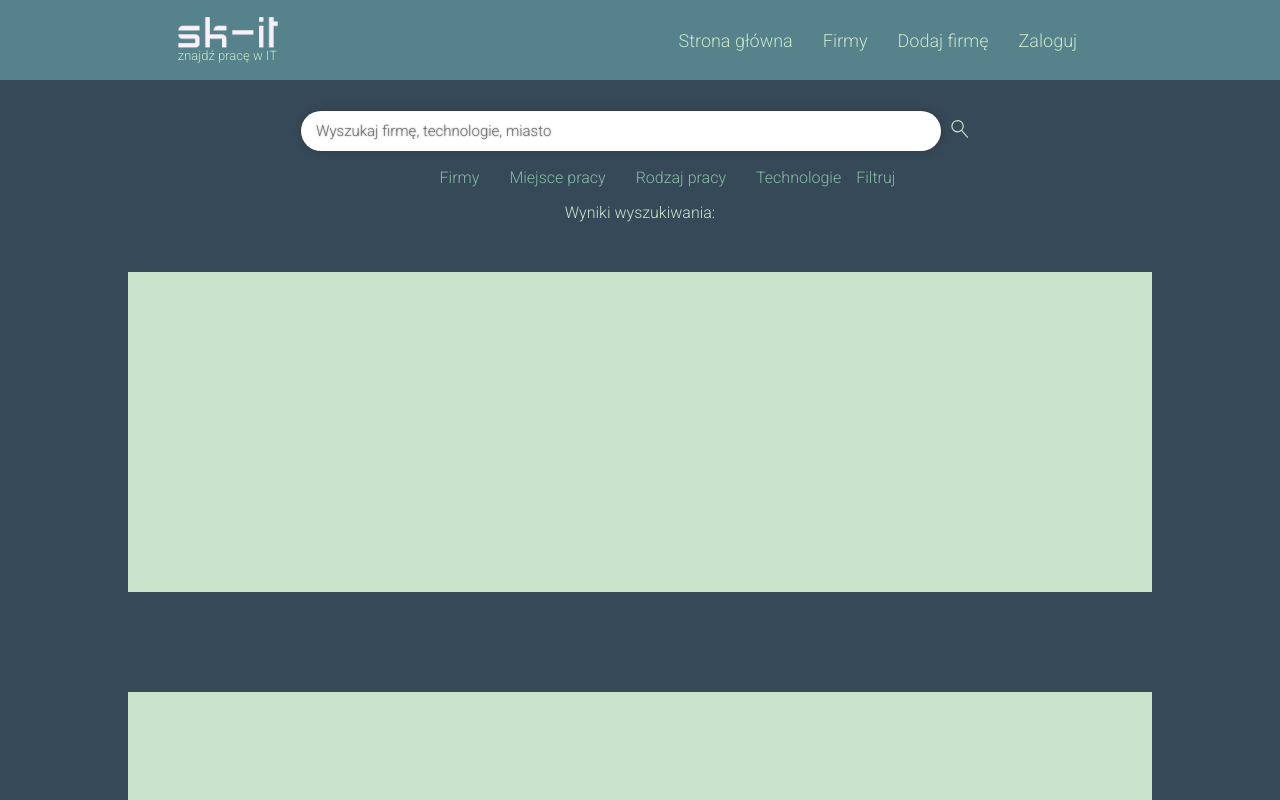
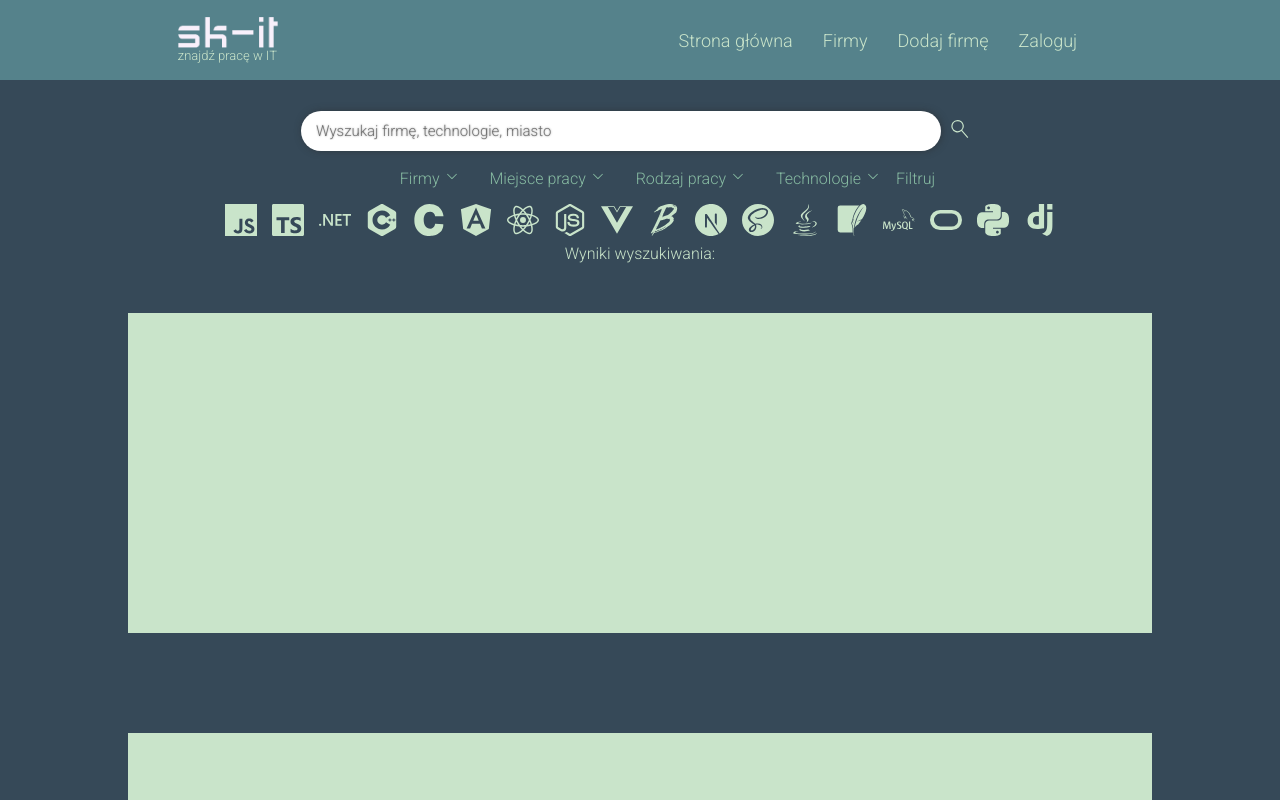
Before and after one commit to skni-kod/skitFrontend-old, a Next.js app: page /firmy in a window 1280 px wide. Shown: the top 800 px of the page. Built offline with nearby package versions, Linux system fonts and the light colour scheme.

Commit message:
filters part1

```diff
--- /dev/null
+++ b/components/indexComponents/filters.tsx
@@ -0,0 +1,143 @@
+import styles from "@/styles/pages.module/companies.module.scss";
+import { VscChevronDown } from "react-icons/vsc";
+import {
+  SiAngular,
+  SiBabel,
+  SiC,
+  SiCplusplus,
+  SiDjango,
+  SiDotnet,
+  SiJava,
+  SiJavascript,
+  SiMysql,
+  SiNextdotjs,
+  SiNodedotjs,
+  SiOracle,
+  SiPython,
+  SiReact,
+  SiSass,
+  SiSqlite,
+  SiTypescript,
+  SiVuedotjs,
+} from "react-icons/si";
+import { MdOnlinePrediction, MdWorkOutline } from "react-icons/md";
+import { useState } from "react";
+import { AnimatePresence, motion, MotionConfig } from "framer-motion";
+
+export default function Filters(this: any) {
+  const container = {
+    hidden: { opacity: 0 },
+    show: {
+      opacity: 1,
+      transition: {
+        staggerChildren: 0.5,
+      },
+    },
+  };
+  var [isShown, setIsShown] = useState(3);
+  return (
+    <div className={styles.container}>
+      <ul className={styles.filters}>
+        <li className={styles.filtersComp}>
+          Firmy <VscChevronDown />
+        </li>
+        <li className={styles.filtersCity}>
+          Miejsce pracy <VscChevronDown />
+        </li>
+        <li onClick={() => setIsShown(2)} className={styles.filtersType}>
+          Rodzaj pracy <VscChevronDown />
+        </li>
+        <li onClick={() => setIsShown(3)} className={styles.filtersTech}>
+          Technologie <VscChevronDown />
+        </li>
+        <div className={styles.filterButton}>Filtruj</div>
+      </ul>
+
+      {isShown == 3 && (
+        <motion.div variants={container} initial="hidden" animate="show">
+          <TechFilter />
+        </motion.div>
+      )}
+
+      {isShown == 2 && (
+        <motion.div variants={container} initial="hidden" animate="show">
+          <WorkFilter />
+        </motion.div>
+      )}
+
+      <div className={styles.searchResultsTitle}>Wyniki wyszukiwania: </div>
+    </div>
+  );
+}
+function WorkFilter() {
+  return (
+    <div className={styles.filterOptions}>
+      <div>
+        <MdWorkOutline />
+      </div>
+      <div>
+        <MdOnlinePrediction />
+      </div>
+    </div>
+  );
+}
+function TechFilter() {
+  return (
+    <div className={styles.filterOptions}>
+      <div>
+        <SiJavascript />
+      </div>
+      <div>
+        <SiTypescript />
+      </div>
+      <div>
+        <SiDotnet />
+      </div>
+      <div>
+        <SiCplusplus />
+      </div>
+      <div>
+        <SiC />
+      </div>
+      <div>
+        <SiAngular />
+      </div>
+      <div>
+        <SiReact />
+      </div>
+      <div>
+        <SiNodedotjs />
+      </div>
+      <div>
+        <SiVuedotjs />
+      </div>
+      <div>
+        <SiBabel />
+      </div>
+      <div>
+        <SiNextdotjs />
+      </div>
+      <div>
+        <SiSass />
+      </div>
+      <div>
+        <SiJava />
+      </div>
+      <div>
+        <SiSqlite />
+      </div>
+      <div>
+        <SiMysql />
+      </div>
+      <div>
+        <SiOracle />
+      </div>
+      <div>
+        <SiPython />
+      </div>
+      <div>
+        <SiDjango />
+      </div>
+    </div>
+  );
+}
--- a/components/indexComponents/preview.tsx
+++ b/components/indexComponents/preview.tsx
@@ -1,6 +1,7 @@
 import Link from "next/link";
 import PrevCompany from "./prevCompany";
 import styles from "@/styles/pages.module/index.module.scss";
+import ScrollUp from "./scrollUp";
 
 export function Preview() {
   return (
@@ -15,8 +16,9 @@ export function Preview() {
         <PrevCompany />
       </div>
       <Link href={"./firmy"}>
-        <h3 className={styles.link}>Pokaż więcej</h3>
+        <h3 className={styles.link}>Pokaż wszystko</h3>
       </Link>
+      <ScrollUp />
     </div>
   );
 }
--- /dev/null
+++ b/components/indexComponents/scrollUp.tsx
@@ -0,0 +1,35 @@
+import { motion } from "framer-motion";
+import { useCallback, useEffect, useState } from "react";
+import { VscChevronUp } from "react-icons/vsc";
+import styles from "@/styles/pages.module/companies.module.scss";
+
+export default function ScrollUp() {
+  const [scrollY, setScrollY] = useState(0);
+  const onScroll = useCallback((event: any) => {
+    const { pageYOffset, scrollY } = window;
+    setScrollY(window.pageYOffset);
+  }, []);
+  useEffect(() => {
+    window.addEventListener("scroll", onScroll, { passive: true });
+    return () => {
+      window.removeEventListener("scroll", onScroll);
+    };
+  }, []);
+  if (scrollY > 500) {
+    return (
+      <div className={styles.arrowUp}>
+        <motion.div
+          initial={{ opacity: 0 }}
+          animate={{ opacity: 1 }}
+          exit={{ opacity: 0 }}
+          transition={{ duration: 1 }}
+        >
+          <a href="#top">
+            <VscChevronUp />
+          </a>
+        </motion.div>
+      </div>
+    );
+  }
+  return <></>;
+}
--- /dev/null
+++ b/components/indexComponents/search.tsx
@@ -0,0 +1,19 @@
+import styles from "@/styles/pages.module/companies.module.scss";
+import { VscSearch } from "react-icons/vsc";
+
+export default function Search() {
+  return (
+    <div className={styles.searchField}>
+      <form className={styles.searchForm}>
+        <input
+          placeholder="Wyszukaj firmę, technologie, miasto"
+          type="text"
+          className={styles.searchInput}
+        ></input>
+        <button type="submit" className={styles.searchSubmit}>
+          <VscSearch />
+        </button>
+      </form>
+    </div>
+  );
+}
--- a/pages/firmy.tsx
+++ b/pages/firmy.tsx
@@ -2,35 +2,19 @@ import Link from "next/link";
 import { Navbar } from "@/components/navbar/navbar";
 import { Footer } from "@/components/footer/footer";
 import styles from "@/styles/pages.module/companies.module.scss";
-import { VscChevronUp, VscSearch } from "react-icons/vsc";
-import { useCallback, useEffect, useState } from "react";
-import { motion } from "framer-motion";
+import { VscSearch } from "react-icons/vsc";
+import ScrollUp from "@/components/indexComponents/scrollUp";
+import Search from "@/components/indexComponents/search";
+import Filters from "@/components/indexComponents/filters";
+
 export default function Firmy() {
   return (
     <>
       <div>
         <Navbar />
         <div className={styles.container}>
-          <div className={styles.searchField}>
-            <form className={styles.searchForm}>
-              <input
-                placeholder="Wyszukaj firmę, technologie, miasto"
-                type="text"
-                className={styles.searchInput}
-              ></input>
-              <button type="submit" className={styles.searchSubmit}>
-                <VscSearch />
-              </button>
-            </form>
-          </div>
-          <ul className={styles.filters}>
-            <li className={styles.filtersComp}>Firmy</li>
-            <li className={styles.filtersCity}>Miejsce pracy</li>
-            <li className={styles.filtersType}>Rodzaj pracy</li>
-            <li className={styles.filtersTech}>Technologie</li>
-            <div className={styles.filterButton}>Filtruj</div>
-          </ul>
-          <div className={styles.searchResultsTitle}>Wyniki wyszukiwania: </div>
+          <Search />
+          <Filters />
           <Company />
           <Company />
           <Company />
@@ -41,7 +25,7 @@ export default function Firmy() {
           <Company />
           <Company />
         </div>
-        <ScrollButton />
+        <ScrollUp />
         <Footer />
       </div>
     </>
@@ -50,33 +34,3 @@ export default function Firmy() {
 function Company() {
   return <div className={styles.company}></div>;
 }
-function ScrollButton() {
-  const [scrollY, setScrollY] = useState(0);
-  const onScroll = useCallback((event: any) => {
-    const { pageYOffset, scrollY } = window;
-    setScrollY(window.pageYOffset);
-  }, []);
-  useEffect(() => {
-    window.addEventListener("scroll", onScroll, { passive: true });
-    return () => {
-      window.removeEventListener("scroll", onScroll);
-    };
-  }, []);
-  if (scrollY > 1000) {
-    return (
-      <div className={styles.arrowUp}>
-        <motion.div
-          initial={{ opacity: 0 }}
-          animate={{ opacity: 1 }}
-          exit={{ opacity: 0 }}
-          transition={{ duration: 1 }}
-        >
-          <a href="#top">
-            <VscChevronUp />
-          </a>
-        </motion.div>
-      </div>
-    );
-  }
-  return <></>;
-}
--- a/pages/index.tsx
+++ b/pages/index.tsx
@@ -4,10 +4,9 @@ import { Footer } from "@/components/footer/footer";
 import { Text } from "@/components/indexComponents/text";
 import styles from "@/styles/pages.module/index.module.scss";
 import { Preview } from "@/components/indexComponents/preview";
-import router, { useRouter } from "next/router";
 import React, { useState } from "react";
 import { VscChevronDown } from "react-icons/vsc";
-import Link from "next/link";
+import Search from "@/components/indexComponents/search";
 
 export default function Root() {
   return (
@@ -33,6 +32,7 @@ export default function Root() {
               <span className={styles.stat}>0</span> technologii.
             </li>
           </ul>
+          <Search />
         </div>
         <a href="#preview">
           <VscChevronDown className={styles.button} />
--- a/styles/pages.module/companies.module.scss
+++ b/styles/pages.module/companies.module.scss
@@ -4,31 +4,11 @@
   flex-direction: column;
   align-items: center;
 }
+////////////////////////////SEARCH
 .searchField {
   padding-top: 30px;
   display: flex;
   justify-content: center;
-}
-.filters {
-  display: flex;
-  justify-content: center;
-}
-.company {
-  width: 80vw;
-  height: 40vh;
-  background: $white;
-  margin: 50px 10px;
-  color: $black;
-}
-
-.arrowUp {
-  font-size: 50px;
-  text-align: right;
-  width: 100%;
-  position: fixed;
-  bottom: 10vh;
-  right: 3vw;
-  color: $white;
 }
 .searchForm {
   display: flex;
@@ -47,3 +27,41 @@
     transform: scale(1.1);
   }
 }
+///////////////////////////FILTERS
+.filters {
+  display: flex;
+  justify-content: center;
+}
+.filters > * {
+  transition: transform 0.2s ease-in-out;
+}
+.filters *:hover {
+  cursor: pointer;
+}
+.filters *:active {
+  transform: scale(0.9);
+}
+.filterOptions {
+  display: flex;
+  justify-content: center;
+  column-gap: 15px;
+  font-size: xx-large;
+  max-height: 300px;
+}
+//////////////////////////COMPANIES
+.company {
+  width: 80vw;
+  height: 40vh;
+  background: $white;
+  margin: 50px 10px;
+  color: $black;
+}
+//////////////////////////MISC
+.arrowUp {
+  font-size: 50px;
+  text-align: right;
+  position: fixed;
+  bottom: 10vh;
+  right: 3vw;
+  color: $white;
+}
```
